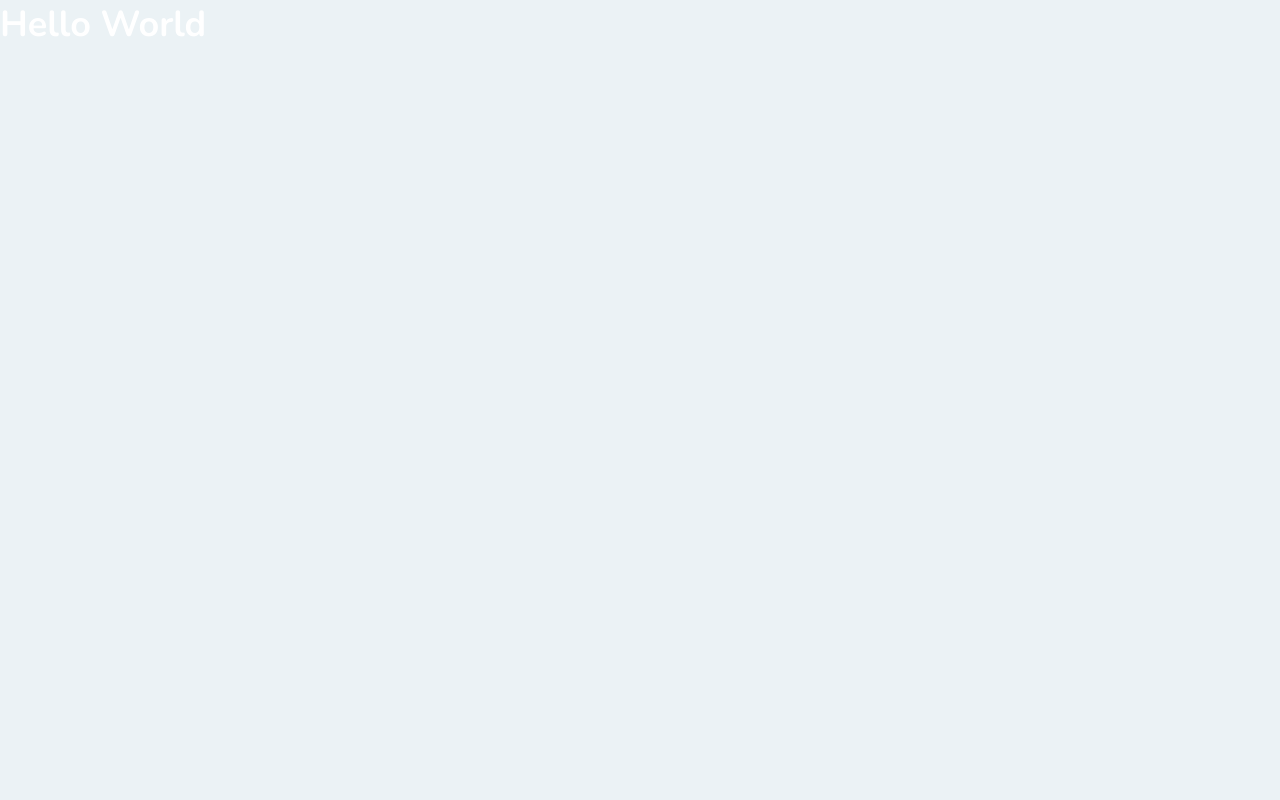
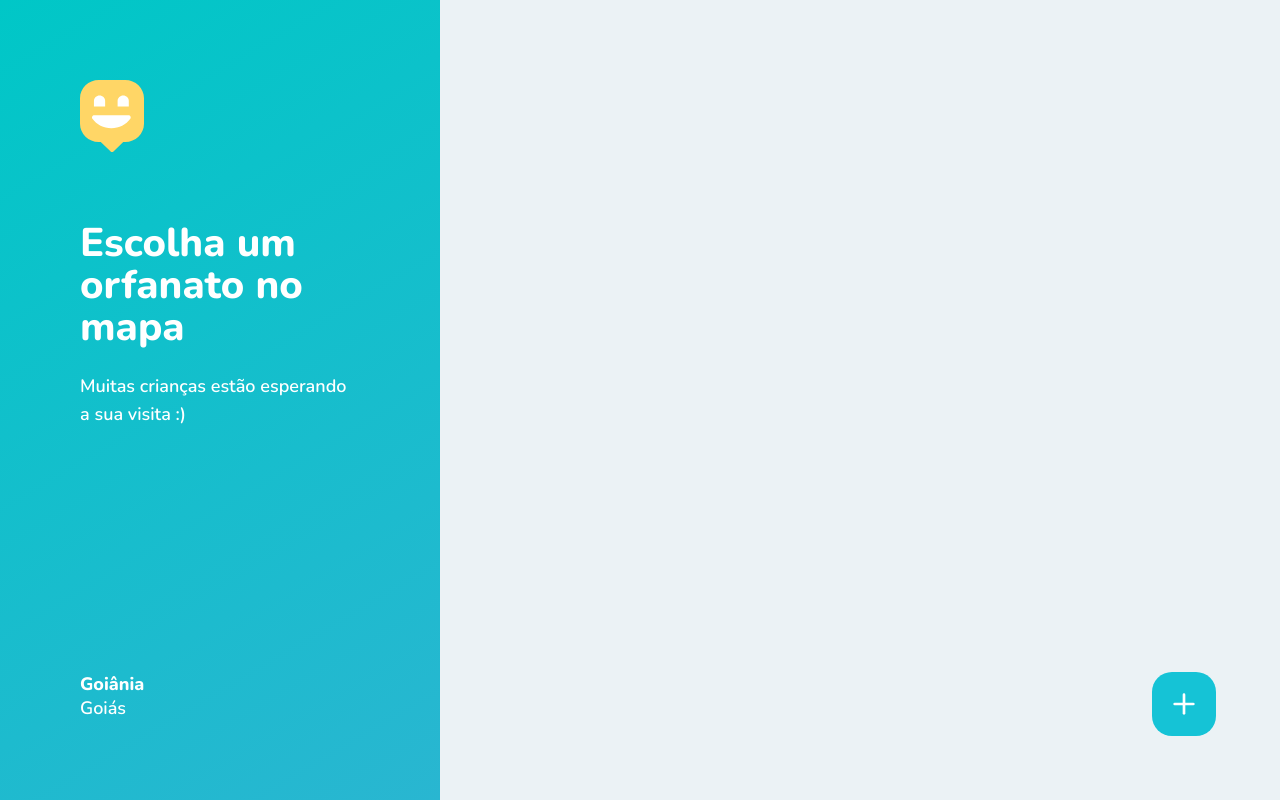
Before and after one commit to toncharles/happy, a React (Create React App) app in the folder web/: page /map in a window 1280 px wide. Built offline with nearby package versions, Linux system fonts and the light colour scheme.

Commit message:
layout orphanagesMap

```diff
--- a/web/src/pages/OrphanagesMap.tsx
+++ b/web/src/pages/OrphanagesMap.tsx
@@ -1,6 +1,32 @@
+import mapMakerImg from '../images/map-marker.svg';
+import {Link} from 'react-router-dom';
+import {FiPlus} from 'react-icons/fi';
+
+import '../styles/pages/orphanages-map.css';
+
 function OrphanagesMap() {
   return (
-    <h1>Hello World</h1>
+    <div id="page-map">
+      <aside>
+        <header>
+          <img src={mapMakerImg} alt="happy"/>
+
+          <h2>Escolha um orfanato no mapa</h2>
+          <p>Muitas crianças estão esperando a sua visita :)</p>
+        </header>
+
+        <footer>
+          <strong>Goiânia</strong>
+          <span>Goiás</span>
+        </footer>
+      </aside>
+
+      <div></div>
+
+      <Link to="" className="create-orphanage">
+        <FiPlus size={32} color="#ffff" />
+      </Link>
+    </div>
   )
 }
 
--- /dev/null
+++ b/web/src/styles/pages/orphanages-map.css
@@ -0,0 +1,62 @@
+#page-map {
+  width: 100vw;
+  height: 100vh;
+
+  position: relative;
+  display: flex;
+}
+
+#page-map aside {
+  width: 440px;
+  background: linear-gradient(329.54deg, #29B6D1 0%, #00C7C7 100%);
+  padding: 80px;
+
+  display: flex;
+  flex-direction: column;
+  justify-content: space-between;
+}
+
+#page-map aside h2 {
+  font-size: 40px;
+  font-weight: 800;
+  line-height: 42px;
+  margin-top: 64px;
+}
+
+#page-map aside p {
+  line-height: 28px;
+  margin-top: 24px;
+}
+
+#page-map aside footer {
+  display: flex;
+  flex-direction: column;
+
+  line-height: 24px;
+}
+
+#page-map aside footer strong {
+  font-weight: 800;
+}
+
+#page-map .create-orphanage {
+  position: absolute;
+  right: 64px;
+  bottom: 64px;
+
+  width: 64px;
+  height: 64px;
+  background: #15c3d6;
+  border-radius: 20px;
+
+  display: flex;
+  justify-content: center;
+  align-items: center;
+
+  transition: background-color 0.2s;
+
+}
+
+#page-map .create-orphanage:hover {
+  background: #17d6eb;
+}
```
